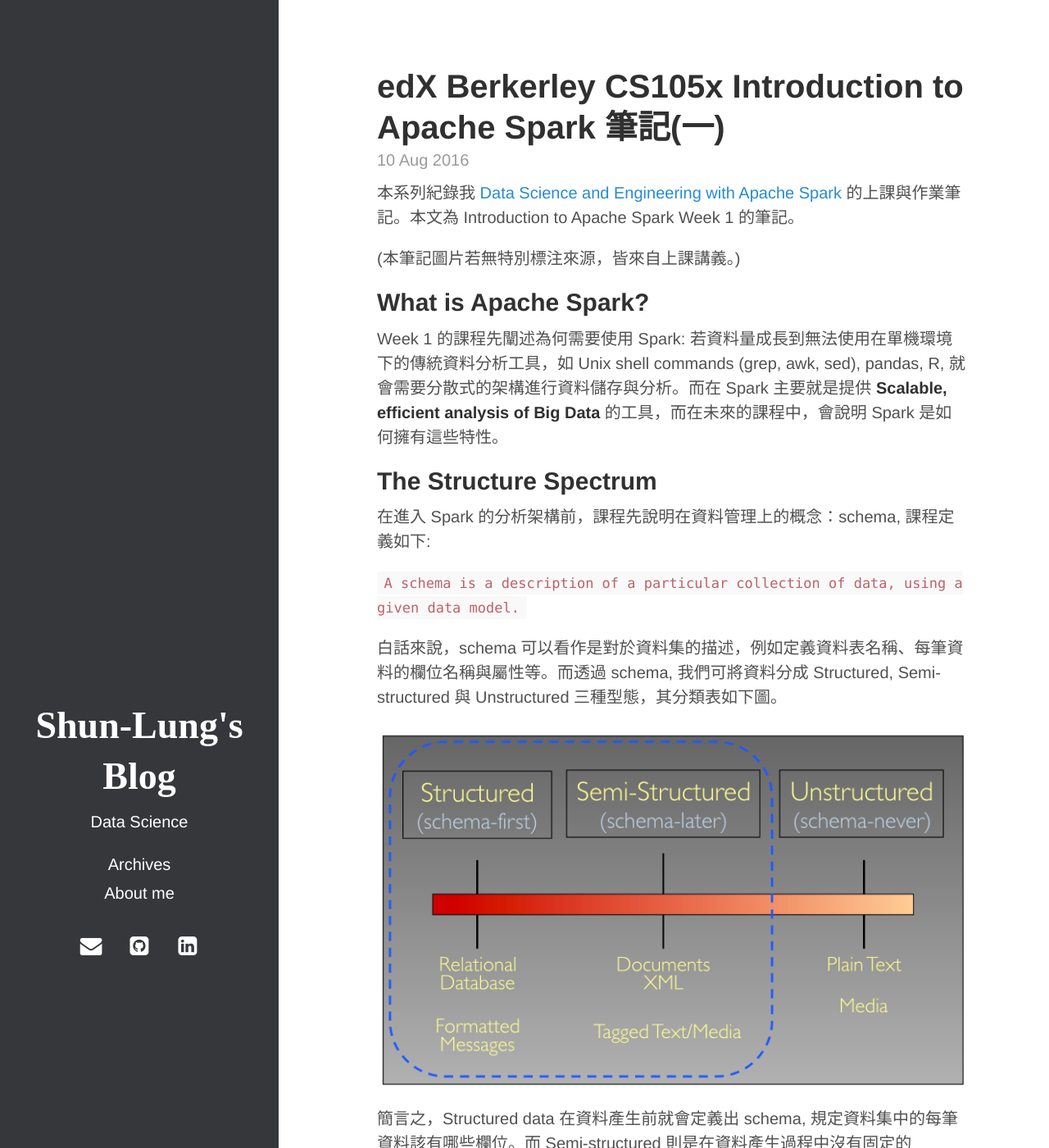
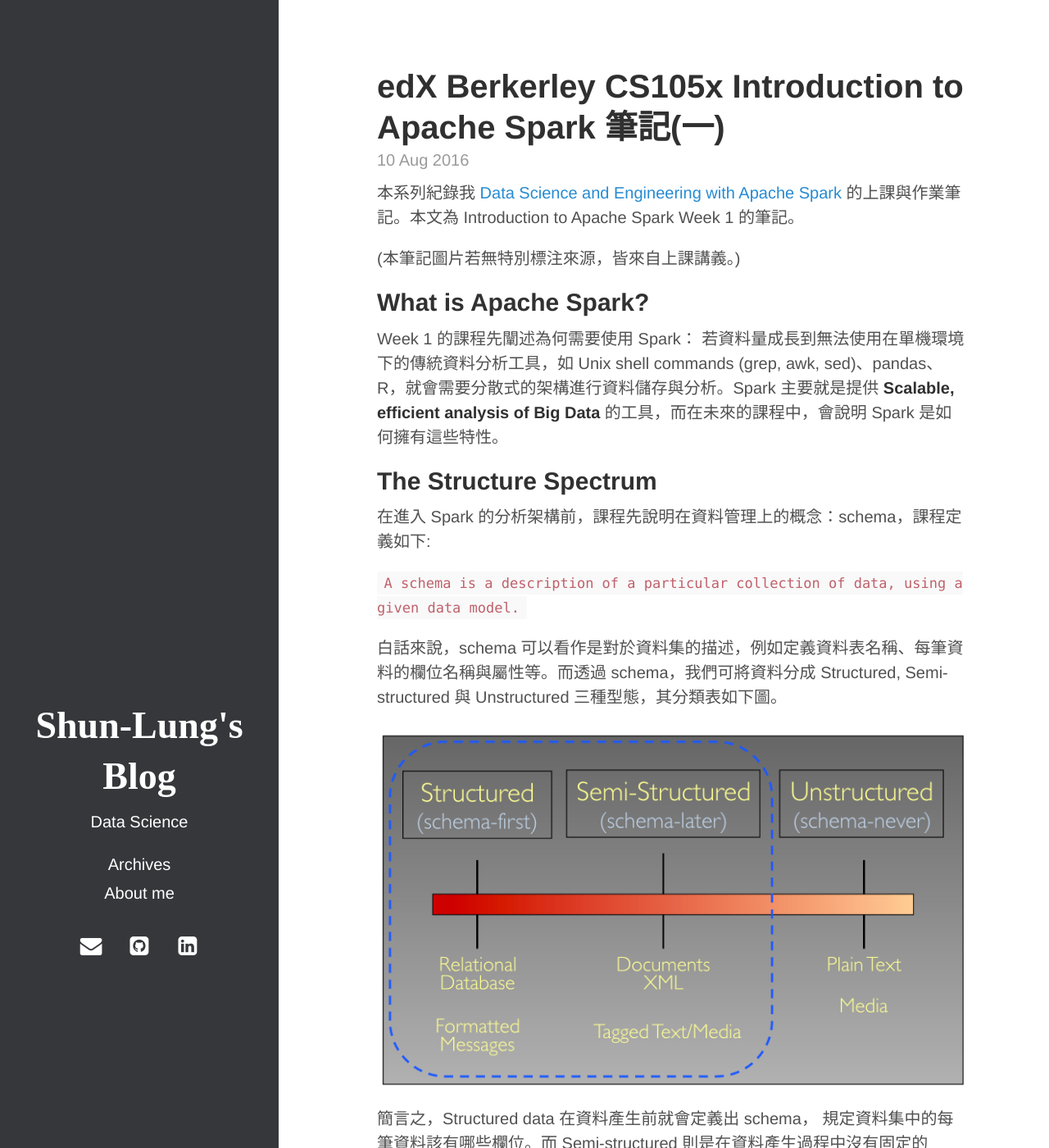
Before and after one commit to codeAligned/slchangtw.netlify, a Jekyll site: the page built from _posts/2016-08-10-CS105x-Introduction-to-Apache-Spark 筆記(一).md, in a window 1280 px wide and 1400 px high. Shown: the whole window at 82% size. Built offline with Jekyll 4.4.1, drawn with Linux system fonts in a browser that asks for light colours; some of the changed text lies outside the part shown.

Commit message:
update posts

````diff
--- a/_posts/2016-08-10-CS105x-Introduction-to-Apache-Spark 筆記(一).md
+++ b/_posts/2016-08-10-CS105x-Introduction-to-Apache-Spark 筆記(一).md
@@ -12,19 +12,19 @@
 
 ## What is Apache Spark?
 
-Week 1 的課程先闡述為何需要使用 Spark: 若資料量成長到無法使用在單機環境下的傳統資料分析工具，如 Unix shell commands (grep, awk, sed), pandas, R, 就會需要分散式的架構進行資料儲存與分析。而在 Spark 主要就是提供 **Scalable, efficient analysis of Big Data** 的工具，而在未來的課程中，會說明 Spark 是如何擁有這些特性。
+Week 1 的課程先闡述為何需要使用 Spark： 若資料量成長到無法使用在單機環境下的傳統資料分析工具，如 Unix shell commands (grep, awk, sed)、pandas、R，就會需要分散式的架構進行資料儲存與分析。Spark 主要就是提供 **Scalable, efficient analysis of Big Data** 的工具，而在未來的課程中，會說明 Spark 是如何擁有這些特性。
 
 ## The Structure Spectrum
 
-在進入 Spark 的分析架構前，課程先說明在資料管理上的概念：schema, 課程定義如下:
+在進入 Spark 的分析架構前，課程先說明在資料管理上的概念：schema，課程定義如下:
 
 ```A schema is a description of a particular collection of data, using a given data model.```
 
-白話來說，schema 可以看作是對於資料集的描述，例如定義資料表名稱、每筆資料的欄位名稱與屬性等。而透過 schema, 我們可將資料分成 Structured, Semi-structured 與 Unstructured 三種型態，其分類表如下圖。
+白話來說，schema 可以看作是對於資料集的描述，例如定義資料表名稱、每筆資料的欄位名稱與屬性等。而透過 schema，我們可將資料分成 Structured, Semi-structured 與 Unstructured 三種型態，其分類表如下圖。
 
 ![alt text](/images/20160810_spectrum.png)
 
-簡言之，Structured data 在資料產生前就會定義出 schema, 規定資料集中的每筆資料該有哪些欄位。而 Semi-structured 則是在資料產生過程中沒有固定的 schema，也就是每筆資料可能有不同的欄位。而 Unstructured data 並不會特別定義任何出 schema. 這三種資料形態的差異，更多解釋與例子可見[此處](https://kevinwang.gitbooks.io/bigdata/content/general/structured-data.html)。
+簡言之，Structured data 在資料產生前就會定義出 schema， 規定資料集中的每筆資料該有哪些欄位。而 Semi-structured 則是在資料產生過程中沒有固定的 schema，也就是每筆資料可能有不同的欄位。而 Unstructured data 並不會特別定義任何出 schema。 這三種資料形態的差異，更多解釋與例子可見[此處](https://kevinwang.gitbooks.io/bigdata/content/general/structured-data.html)。
 
 ## Analysis and Apache Spark
 
@@ -76,7 +76,7 @@
 
 ![alt text](/images/20160810_action_1.png)
 
-在執行各種操作中，會有一些反覆使用到的 DataFrames, 此時可使用將這些 DataFrames 快取到記憶體中，減少重複運算。語法如下：
+在執行各種操作中，會有一些反覆使用到的 DataFrames，此時可使用將這些 DataFrames 快取到記憶體中，減少重複運算。語法如下：
 
 ```
 df.cache() //將 df 這個 DataFrame 快取到記憶體中
@@ -85,8 +85,8 @@
 
 ![alt text](/images/20160810_lifecycle.png)
 
-最後，Spark 執行運算時是採 Driver 和多個 Executors 的架構. Spark 運行程式是在 Driver 中，而 Transfomation 的操作是在 Executors 中執行，而 Action 是在 Driver 和 Executors 完成。而必須注意的是，通常在觀察資料時會使用 collect() 這個 Action 操作，但一旦執行後，會將所有分散在 Executors 的資料拉回到 Driver 中而導致 Out of memory. 因此，若要查看資料，建議使用 take(n) 這個 Action 操作。此外，撰寫 Spark 程式時，盡量多翻閱[文件](http://spark.apache.org/docs/latest/api/python/pyspark.sql.html)查看是否有 api 可以達到所想要的目的，並充分使用到 Spark Driver-Executors 架構下的效能。
+最後，Spark 執行運算時是採 Driver 和多個 Executors 的架構。Spark 運行程式是在 Driver 中，而 Transfomation 的操作是在 Executors 中執行，而 Action 是在 Driver 和 Executors 完成。而必須注意的是，通常在觀察資料時會使用 collect() 這個 Action 操作，但一旦執行後，會將所有分散在 Executors 的資料拉回到 Driver 中而導致 Out of memory。因此，若要查看資料，建議使用 take(n) 這個 Action 操作。此外，撰寫 Spark 程式時，盡量多翻閱[文件](http://spark.apache.org/docs/latest/api/python/pyspark.sql.html)查看是否有 api 可以達到所想要的目的，並充分使用到 Spark Driver-Executors 架構下的效能。
 
 ## Spark RDD 補充文件
 
-本次課程中是以 Spark DataFrame 作為分析工具，並沒有提到 Spark RDD, 若對 Spark RDD 有興趣者，可參閱此[文件](http://eighty20.cc/apps/e2-spk-v01/present/e2-spk-s01/index.html#/13).
+本次課程中是以 Spark DataFrame 作為分析工具，並沒有提到 Spark RDD，若對 Spark RDD 有興趣者，可參閱此[文件](http://eighty20.cc/apps/e2-spk-v01/present/e2-spk-s01/index.html#/13).
````
Also changed, not shown: other parts of _posts/2016-08-10-CS105x-Introduction-to-Apache-Spark 筆記(一).md (+2 -2 lines), _posts/2016-08-04-Jekyll-+-Github-Pages-=-Your-Awesome-Blog!.md (+5 -1 lines), _posts/2016-08-12-long-wide-format.md (+5 -5 lines), _posts/2016-08-13-dplyr-and-pivottable.md (+6 -6 lines).
